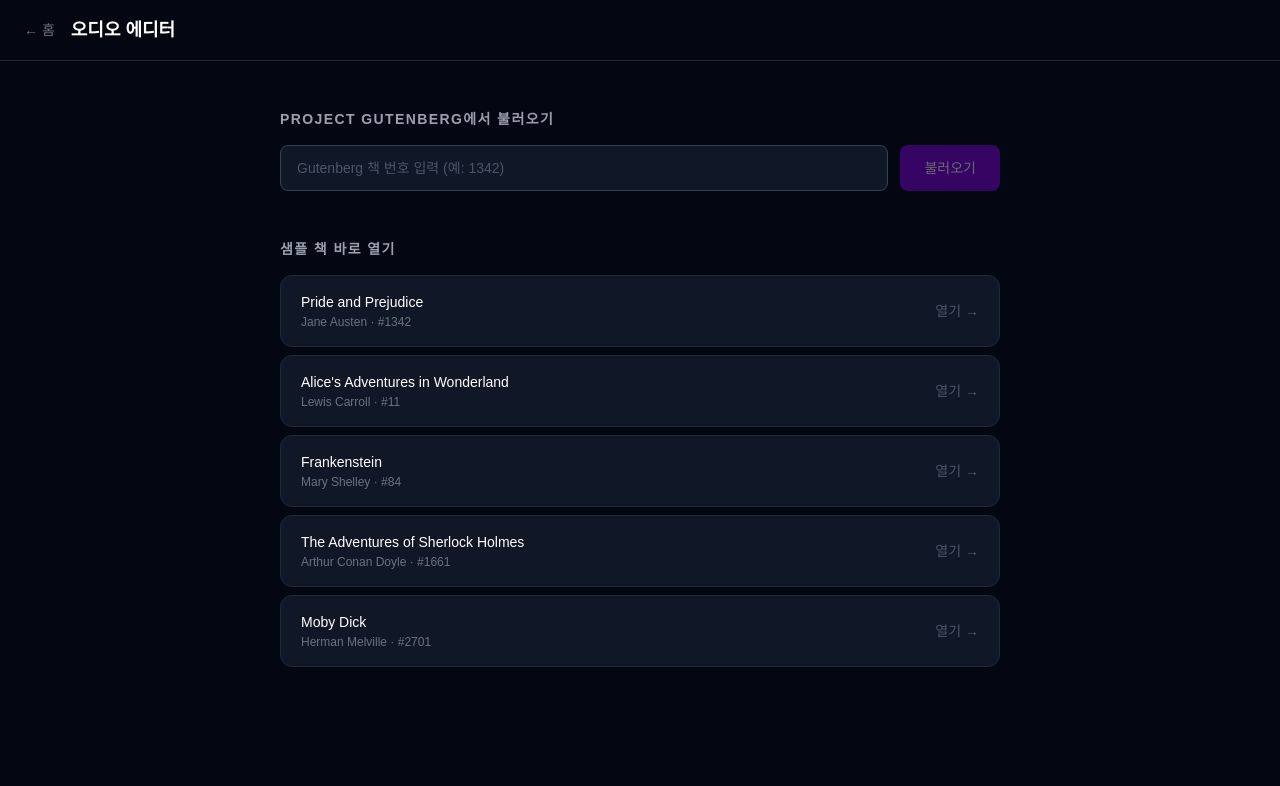
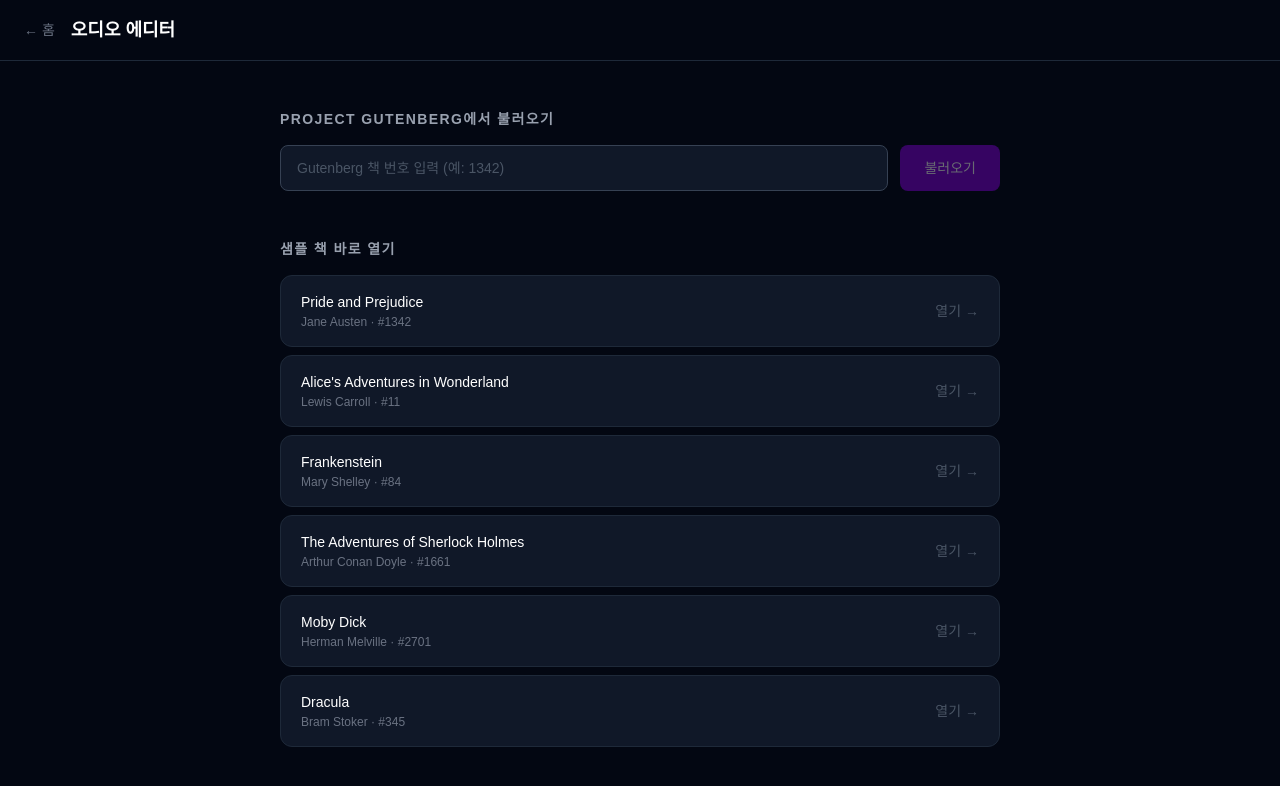
Before and after one commit to yuwonkyu/soundbook, a Next.js app: page /editor in a window 1280 px wide. Shown: the top 786 px of the page. Built offline with nearby package versions, Linux system fonts and the light colour scheme; no server answers.

Commit message:
feat: 샘플 책 Dracula 추가

```diff
--- a/src/app/editor/page.tsx
+++ b/src/app/editor/page.tsx
@@ -11,6 +11,7 @@
   { id: 84,   title: "Frankenstein", author: "Mary Shelley" },
   { id: 1661, title: "The Adventures of Sherlock Holmes", author: "Arthur Conan Doyle" },
   { id: 2701, title: "Moby Dick", author: "Herman Melville" },
+  { id: 345,  title: "Dracula", author: "Bram Stoker" },
 ];
 
 export default function EditorIndexPage() {
```
